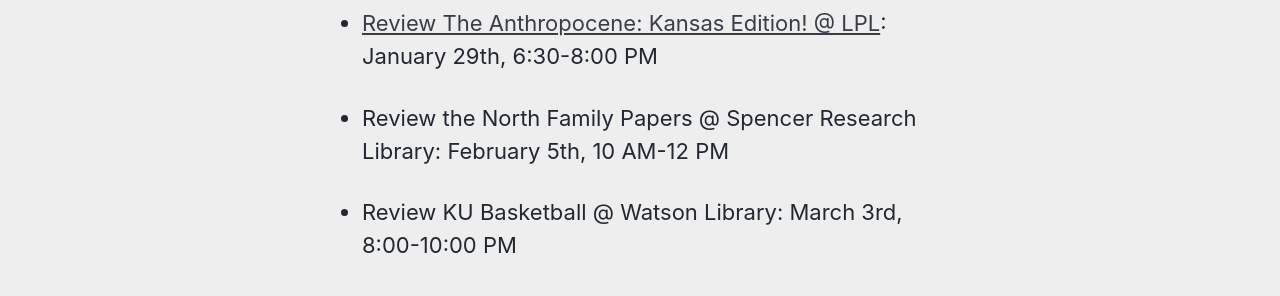
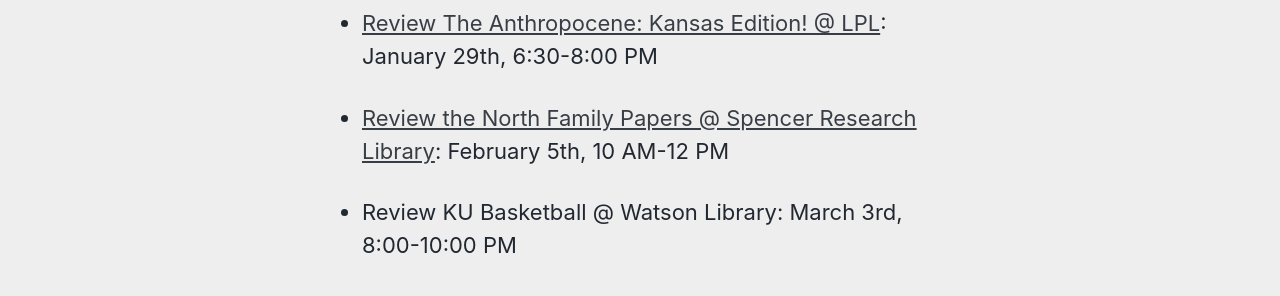
Before and after one commit to idrhku/lawrence-reviewed, a Jekyll site: the page built from _pages/pop-ups.md, in a window 1280 px wide. Shown: the part 994-1290 px from the top of the page. Built offline with Jekyll 4.4.1, drawn with Linux system fonts in a browser that asks for light colours; cached includes are drawn as plain includes; some of the changed lines change nothing that is shown.

Commit message:
Update pop-ups.md

```diff
--- a/_pages/pop-ups.md
+++ b/_pages/pop-ups.md
@@ -26,7 +26,7 @@
 
 - [Review The Anthropocene: Kansas Edition! @ LPL](/lpl): January 29th, 6:30-8:00 PM
 
-- Review the North Family Papers @ Spencer Research Library: February 5th, 10 AM-12 PM
+- [Review the North Family Papers @ Spencer Research Library](/north-papers): February 5th, 10 AM-12 PM
 
 - Review KU Basketball @ Watson Library: March 3rd, 8:00-10:00 PM
 
```
